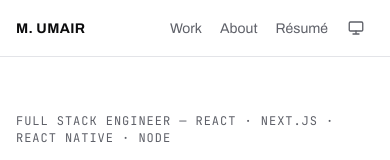
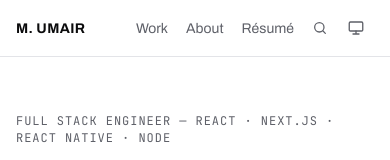
Before and after one commit to sudo-umair/portfolio, a Next.js app in the folder apps/web/: page / in a window 390 px wide. Shown: the top 160 px of the page. Built offline with nearby package versions, Linux system fonts and the light colour scheme; no server answers.

Commit message:
feat: add command palette trigger to the header
Search button with the platform's shortcut (⌘K on Apple devices,
Ctrl K elsewhere) and aria-keyshortcuts; icon only on phones. Below
360px the header theme toggle is hidden to make room, since the
palette has the same theme actions.

```diff
--- /dev/null
+++ b/apps/web/src/components/command-palette/trigger.tsx
@@ -0,0 +1,38 @@
+"use client";
+
+import { useSyncExternalStore } from "react";
+import { useCommandPalette } from "./provider";
+
+const noop = () => () => {};
+
+/** Apple platforms get ⌘, everything else Ctrl. Server renders ⌘, the client corrects it after hydration. */
+function useIsApple() {
+  return useSyncExternalStore(
+    noop,
+    () => /Mac|iPhone|iPad|iPod/.test(navigator.platform || navigator.userAgent),
+    () => true,
+  );
+}
+
+export function CommandPaletteTrigger() {
+  const { openPalette } = useCommandPalette();
+  const apple = useIsApple();
+
+  return (
+    <button
+      type="button"
+      onClick={openPalette}
+      aria-label="Search and commands"
+      aria-keyshortcuts={apple ? "Meta+K" : "Control+K"}
+      className="flex h-9 items-center gap-2 rounded-full px-2 text-muted transition-colors hover:bg-surface hover:text-fg sm:border sm:border-line sm:pr-1.5 sm:pl-3"
+    >
+      <svg width="16" height="16" viewBox="0 0 24 24" fill="none" stroke="currentColor" strokeWidth="1.9" aria-hidden>
+        <circle cx="11" cy="11" r="7" />
+        <path d="m20 20-3.5-3.5" strokeLinecap="round" />
+      </svg>
+      <kbd className="hidden rounded-full bg-surface px-2 py-0.5 font-mono text-label text-muted sm:inline">
+        {apple ? "⌘K" : "Ctrl K"}
+      </kbd>
+    </button>
+  );
+}
--- a/apps/web/src/components/site-header.tsx
+++ b/apps/web/src/components/site-header.tsx
@@ -1,6 +1,7 @@
 import Link from "next/link";
 import { Suspense } from "react";
 import { profile } from "@portfolio/content";
+import { CommandPaletteTrigger } from "./command-palette/trigger";
 import { NavLinks, NavLinksStatic } from "./nav-links";
 import { ThemeToggle } from "./theme-toggle";
 
@@ -24,7 +25,11 @@ export function SiteHeader() {
             <NavLinks />
           </Suspense>
           <span aria-hidden className="mx-1 hidden h-5 w-px bg-line sm:block" />
-          <ThemeToggle />
+          <CommandPaletteTrigger />
+          {/* Below 360px there's no room; the palette has the same theme actions. */}
+          <div className="max-[359px]:hidden">
+            <ThemeToggle />
+          </div>
         </nav>
       </div>
     </header>
```
